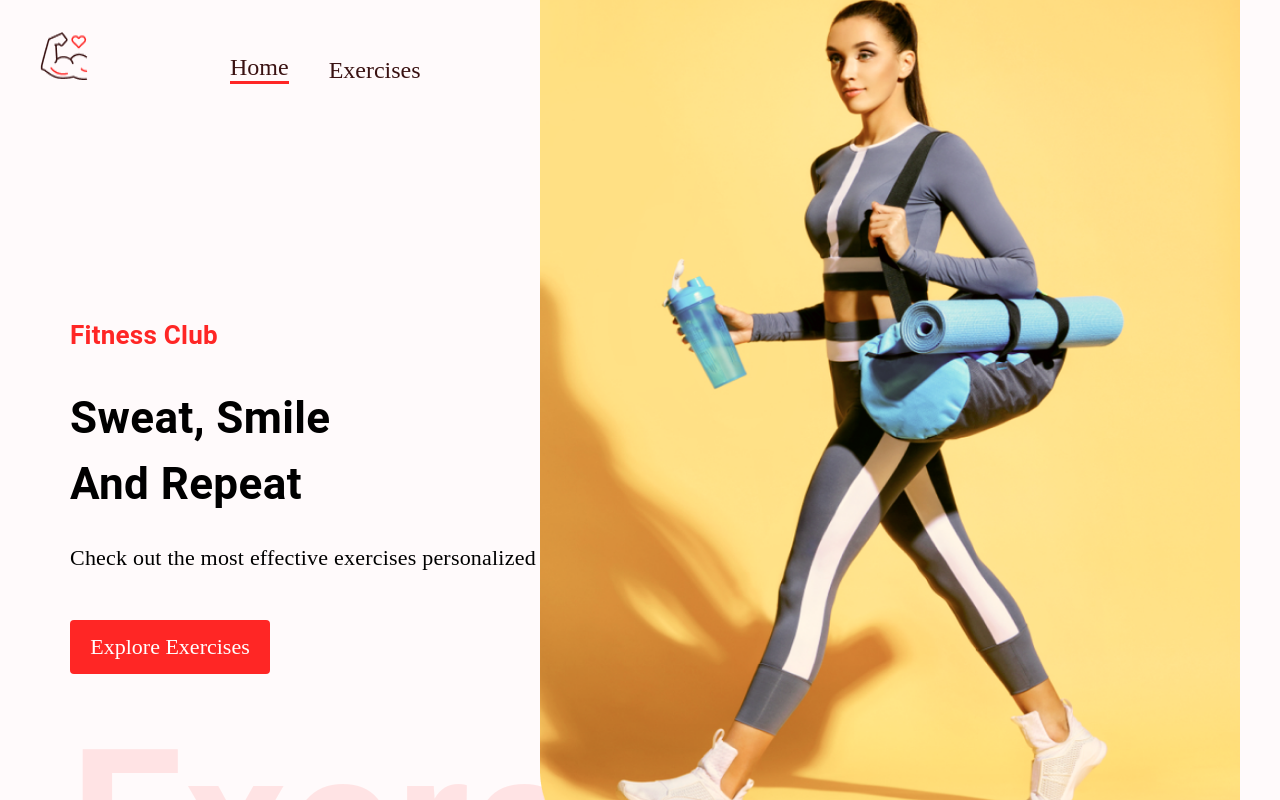
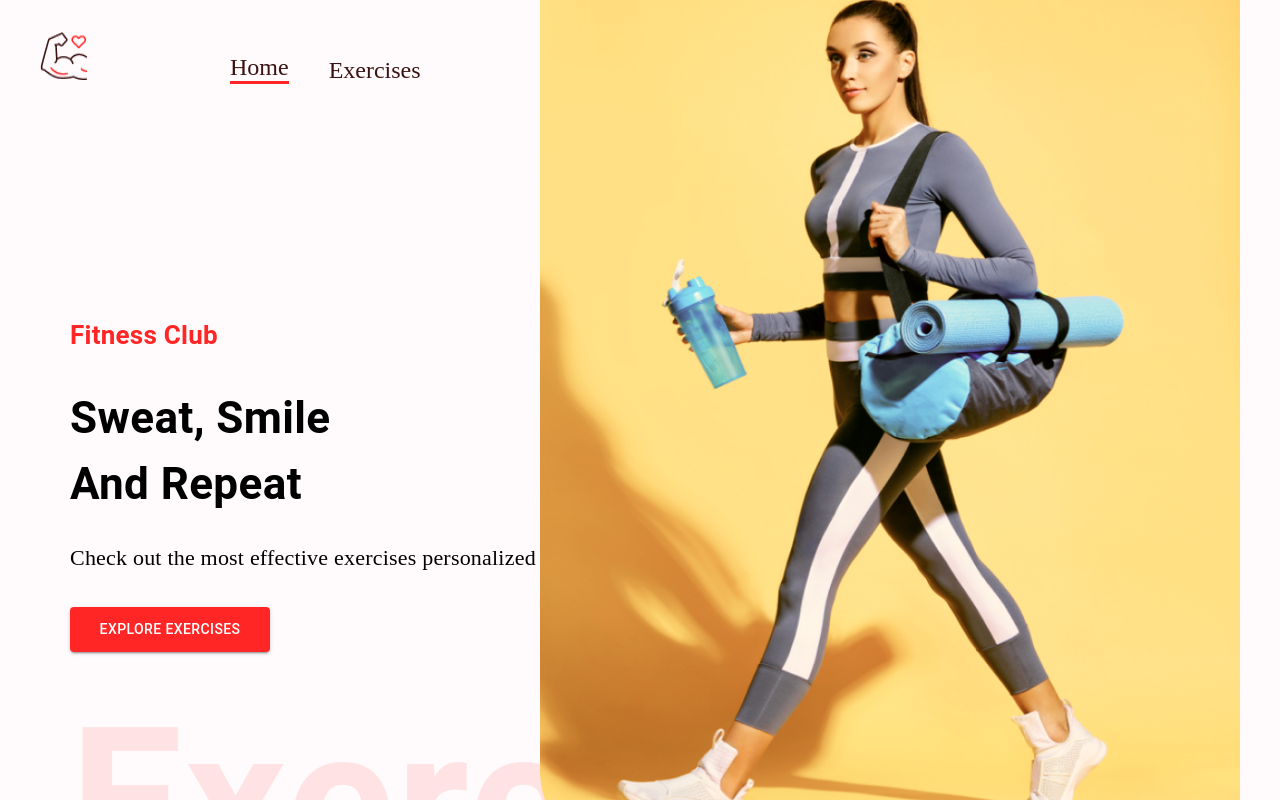
Before and after one commit to Unexperiance1student/react-gym, a React (Create React App) app: page / in a window 1280 px wide. Shown: the top 800 px of the page. Built offline with nearby package versions, Linux system fonts and the light colour scheme.

Commit message:
Update HeroBanner.jsx

```diff
--- a/src/components/HeroBanner.jsx
+++ b/src/components/HeroBanner.jsx
@@ -25,26 +25,22 @@ const HeroBanner = () => {
       <Typography
         fontSize='22px'
         fontFamily='Alegreya'
-        lineHeight='35px'>
+        lineHeight='35px'
+        mb={4}>
         Check out the most effective exercises personalized to you
       </Typography>
       <Stack>
-        <a
+        <Button
           href='#exercises'
-          style={{
-            marginTop: '45px',
-            textDecoration: 'none',
+          variant='contained'
+          color='error'
+          sx={{
+            backgroundColor: '#FF2625',
+            padding: '10px',
             width: '200px',
-            textAlign: 'center',
-            background: '#FF2625',
-            padding: '14px',
-            fontSize: '22px',
-            textTransform: 'none',
-            color: 'white',
-            borderRadius: '4px',
           }}>
           Explore Exercises
-        </a>
+        </Button>
       </Stack>
       <Typography
         fontWeight={600}
```
